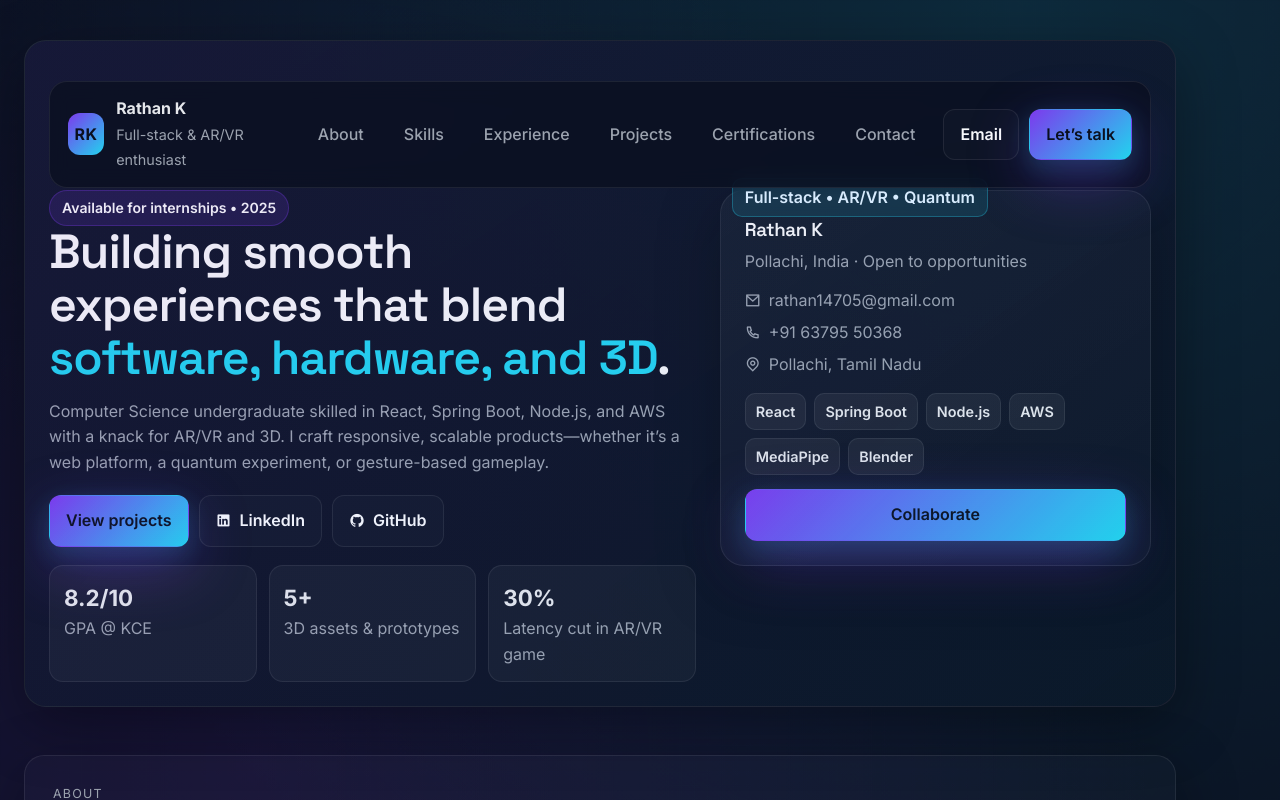
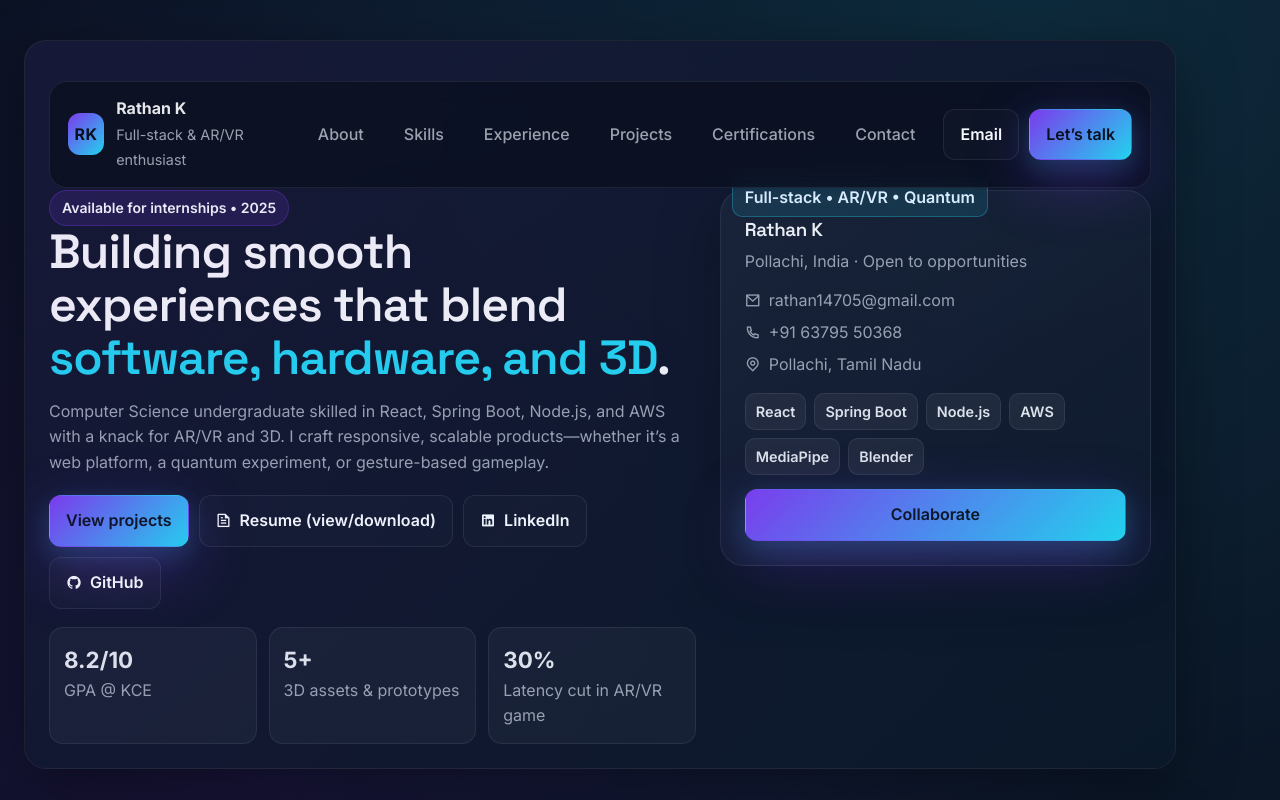
Before and after one commit to RATHAN005/Portfolio, a React (Vite) app: page / in a window 1280 px wide. Shown: the top 800 px of the page. Built offline with nearby package versions, Linux system fonts and the light colour scheme; the HTML template or start-up script is replaced by a standard one.

Commit message:
Add resume CTA and placeholder PDF

```diff
--- a/src/App.jsx
+++ b/src/App.jsx
@@ -97,6 +97,15 @@ function App() {
             <div className="hero-actions">
               <a className="primary-btn" href="#projects" onClick={handleNavClick('projects')}>
                 View projects
+              </a>
+              <a
+                className="ghost-btn"
+                href="/resume.pdf"
+                target="_blank"
+                rel="noreferrer"
+                download
+              >
+                <i className="ri-file-text-line" /> Resume (view/download)
               </a>
               <a className="ghost-btn" href="https://www.linkedin.com/in/rathan-k-52747b292/" target="_blank" rel="noreferrer">
                 <i className="ri-linkedin-box-fill" /> LinkedIn
```
Also changed, not shown: 1 other file (tests, documents, lock files or other folders).
